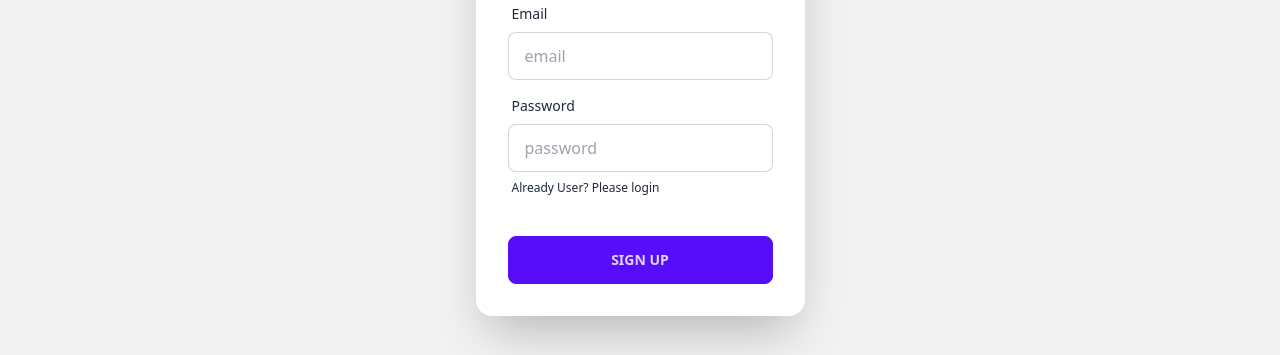
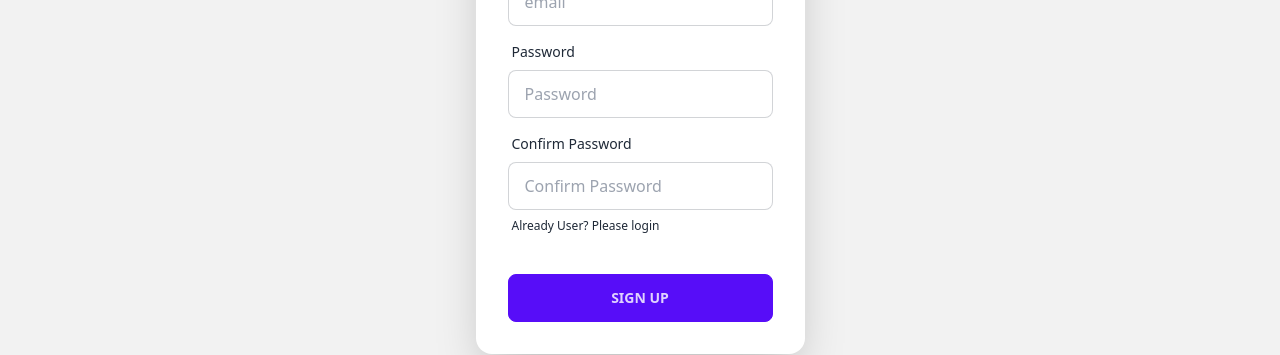
Before and after one commit to Nazmul-Git/Ema-john-shopping-cart, a React (Vite) app: page /sign-up in a window 1280 px wide. Shown: the part 830-1185 px from the top of the page. Built offline with nearby package versions, Linux system fonts and the light colour scheme; no server answers.

Commit message:
Implement user mail verification by send email to user email.

```diff
--- a/src/AuthProvider.jsx
+++ b/src/AuthProvider.jsx
@@ -26,8 +26,9 @@ const AuthProvider = ({children}) => {
         return signOut(auth)
     }
 
+
     useEffect(()=>{
-        const unsubscribe=onAuthStateChanged(auth, currentUser=>{
+        const unsubscribe= onAuthStateChanged(auth, currentUser=>{
             console.log(currentUser);
             setUser(currentUser);
             setLoading(false);
--- a/src/components/Header/Header.jsx
+++ b/src/components/Header/Header.jsx
@@ -18,11 +18,11 @@ const Header = () => {
             })
     }
     return (
-        <nav className=' bg-orange-700 shadow-2xl shadow-white   flex justify-between items-center m-8 p-8 sticky top-0 z-50 rounded-md'>
+        <nav className=' bg-orange-700 shadow-2xl shadow-white flex justify-between  items-center m-8 p-8 sticky top-0 z-50 rounded-md'>
             <img src={logo} alt="" />
             <div className='text-2xl font-bold flex justify-between gap-6 font-serif relative text-black'>
 
-                <div className='flex gap-20 '>
+                <div className='md:flex gap-20 '>
                     <Link to="/">Home</Link>
                     <Link to="/shop">Shop</Link>
                     <Link to="/orders">Orders</Link>
--- a/src/components/SignUp/SignUp.jsx
+++ b/src/components/SignUp/SignUp.jsx
@@ -1,21 +1,31 @@
-import React, { useContext } from 'react';
+import React, { useContext, useState } from 'react';
 import { AuthContext } from '../../AuthProvider';
 import { Link } from 'react-router-dom';
 import image from '../../images/bg-img.jpg'
+import { sendEmailVerification } from 'firebase/auth';
+
 
 const SignUp = () => {
-    const {user, createUser}=useContext(AuthContext)
+    const {user, createUser}= useContext(AuthContext)
+    const [error, setError]= useState('')
 
     const registerUser=(e)=>{
         e.preventDefault();
+
         const form= e.target;
         const name=form.name.value;
         const email=form.email.value;
         const pass=form.password.value;
-        console.log(name, email, pass);
+        const confirmPass=form.confirm.value;
+        console.log(name, email, pass,confirmPass);
+
+        if(pass !== confirmPass){
+            setError('Password did not match.')
+            return;
+        }
 
         //validation pass
-        if(!/(?=.*[A-Z])/.test(pass)){
+        else if(!/(?=.*[A-Z])/.test(pass)){
             setError('Please..at list one uppercase latter !');
             return;
         }
@@ -28,22 +38,36 @@ const SignUp = () => {
             return;
         }
 
+
         createUser(email, pass)
         .then(result=>{
             const newUser=result.user;
             console.log(newUser);
+            emailVerification(newUser)
+            setError('')
             form.reset();
+
         })
         .catch(error=>{
             console.error(error.message);
         })
     }
+
+    const emailVerification=(loggedUser)=>{
+        sendEmailVerification(loggedUser)
+        .then(result=>{
+            console.log(result);
+            alert("Please, verified your email..")
+        })
+    }
+
+
     return (
         <div>
             <img src={image} alt="" className="relative"/>
             <div>
                 <div className="hero min-h-screen bg-base-200">
-                    <div className="hero-content flex-col absolute ">
+                    <div className="hero-content flex-col absolute">
                         <div className="text-center ">
                             <h1 className="text-5xl font-bold text-blue-600">Register now!</h1>
                         </div>
@@ -65,7 +89,13 @@ const SignUp = () => {
                                     <label className="label">
                                         <span className="label-text">Password</span>
                                     </label>
-                                    <input type="password" name='password' required placeholder="password" className="input input-bordered" />
+                                    <input type="Password" name='password' required placeholder="Password" className="input input-bordered" />
+                                </div>
+                                <div className="form-control">
+                                    <label className="label">
+                                        <span className="label-text">Confirm Password</span>
+                                    </label>
+                                    <input type="password" name='confirm' required placeholder="Confirm Password" className="input input-bordered" />
                                     <label className="label">
                                         <Link to='/login' className="label-text-alt link link-hover">Already User? Please login</Link>
                                     </label>
@@ -75,6 +105,7 @@ const SignUp = () => {
                                 </div>
                             </form>
                         </div>
+                        <p className=' text-red-700 font-serif font-bold text-2xl'> {error}</p>
 
                     </div>
                 </div>
```
